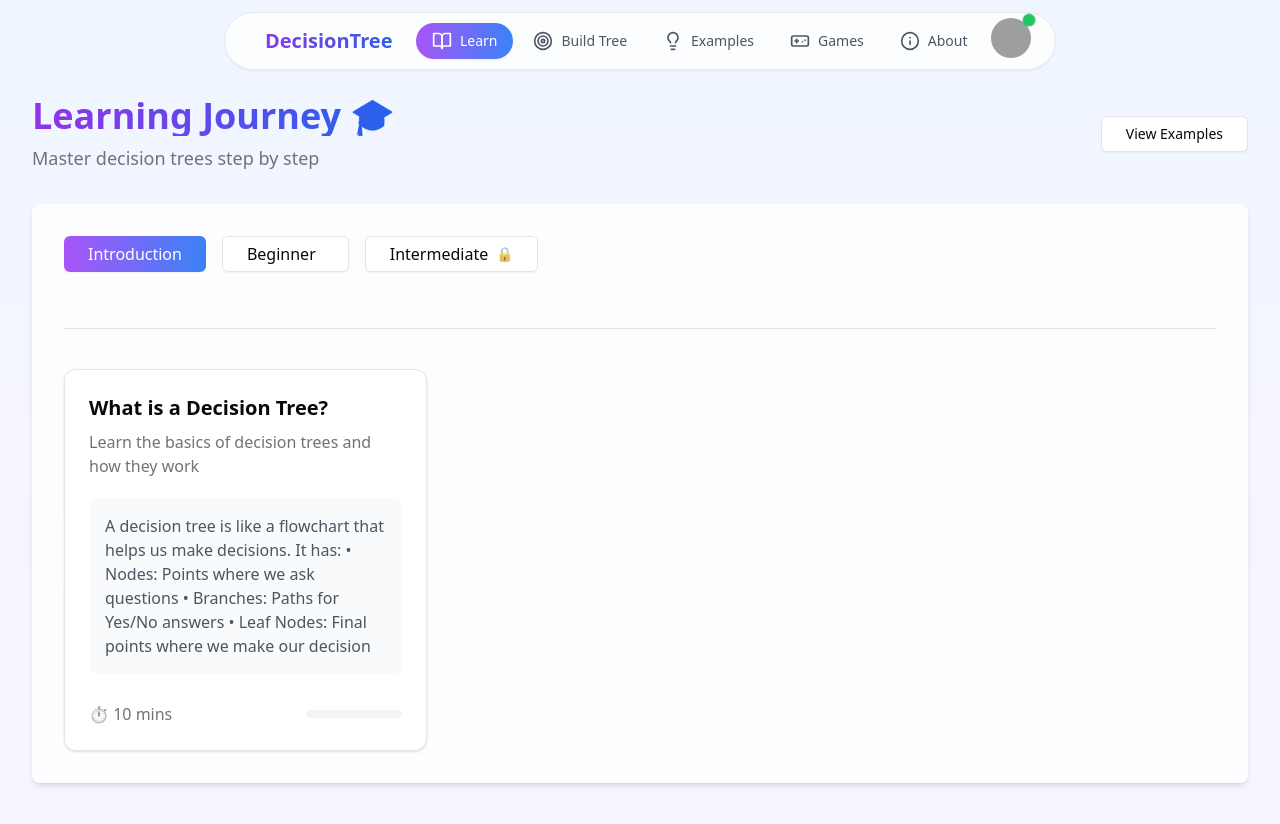
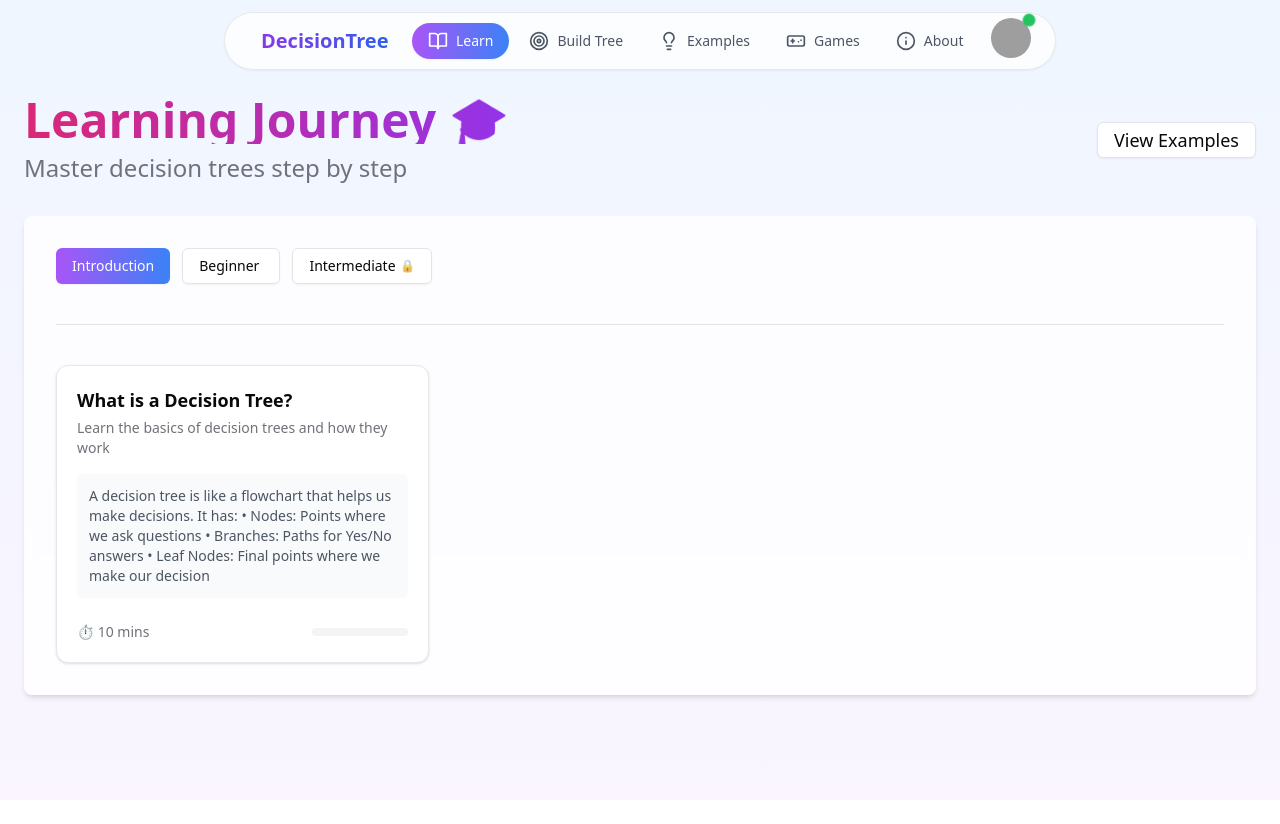
Before and after one commit to mohitkr04/decisiontree-app, a React (Vite) app: page /learn in a window 1280 px wide. Shown: the top 824 px of the page. After the commit the page ends 800 px from the top, so only its background shows below. Built offline with nearby package versions, Linux system fonts and the light colour scheme; grey boxes are pictures that could not be loaded.

Commit message:
device-compartability commit

```diff
--- a/src/components/layout/AppBar.tsx
+++ b/src/components/layout/AppBar.tsx
@@ -1,4 +1,4 @@
-import { motion } from 'framer-motion';
+import { motion, AnimatePresence } from 'framer-motion';
 import { useNavigate, useLocation } from 'react-router-dom';
 import { cn } from '@/lib/utils';
 import { Button } from '../ui/button';
@@ -31,21 +31,22 @@ export default function AppBar() {
     <motion.header
       initial={{ y: -100 }}
       animate={{ y: 0 }}
-      className="fixed w-full top-0 z-50 px-4 py-3"
+      className="fixed w-full top-0 z-50 px-2 sm:px-4 py-2 sm:py-3"
     >
       <div className="container mx-auto max-w-4xl">
         <motion.div
           className="bg-white/80 backdrop-blur-sm rounded-full border shadow-sm"
         >
-          <div className="flex items-center justify-between h-14 px-6">
-            {/* Logo */}
+          {/* Main Navigation Bar */}
+          <div className="flex items-center justify-between h-12 sm:h-14 px-4 sm:px-6">
+            {/* Logo - Responsive size */}
             <motion.div
-              className="flex items-center gap-4"
+              className="flex items-center"
               whileHover={{ scale: 1.02 }}
             >
               <Button
                 variant="ghost"
-                className="font-bold text-xl bg-gradient-to-r from-purple-600 to-blue-600 bg-clip-text text-transparent"
+                className="font-bold text-lg sm:text-xl bg-gradient-to-r from-purple-600 to-blue-600 bg-clip-text text-transparent px-2 sm:px-3"
                 onClick={() => navigate('/')}
               >
                 DecisionTree
@@ -60,7 +61,7 @@ export default function AppBar() {
                   whileHover={{ scale: 1.05 }}
                   whileTap={{ scale: 0.95 }}
                   className={cn(
-                    "px-4 py-2 rounded-full text-sm font-medium transition-colors flex items-center gap-2",
+                    "px-3 sm:px-4 py-1.5 sm:py-2 rounded-full text-sm font-medium transition-colors flex items-center gap-2",
                     location.pathname === item.path
                       ? "bg-gradient-to-r from-purple-500 to-blue-500 text-white shadow-sm"
                       : "text-gray-600 hover:text-gray-900 hover:bg-gray-100"
@@ -68,14 +69,15 @@ export default function AppBar() {
                   onClick={() => navigate(item.path)}
                 >
                   {item.icon}
-                  {item.label}
+                  <span className="hidden sm:inline">{item.label}</span>
                 </motion.button>
               ))}
             </nav>
 
+            {/* Right Section */}
             <div className="flex items-center gap-2">
-              {/* User Navigation */}
-              <div className="hidden md:block">
+              {/* User Navigation - Hidden on smallest screens */}
+              <div className="hidden sm:block">
                 <UserNav />
               </div>
 
@@ -85,18 +87,21 @@ export default function AppBar() {
                 className="md:hidden p-2 rounded-full hover:bg-gray-100"
                 onClick={() => setIsMenuOpen(!isMenuOpen)}
               >
-                {isMenuOpen ? <X className="w-6 h-6" /> : <Menu className="w-6 h-6" />}
+                {isMenuOpen ? <X className="w-5 h-5" /> : <Menu className="w-5 h-5" />}
               </motion.button>
             </div>
           </div>
 
-          {/* Mobile Navigation */}
+          {/* Mobile Navigation Menu */}
+          <AnimatePresence>
+            {isMenuOpen && (
               <motion.div
-            initial={false}
-            animate={{ height: isMenuOpen ? 'auto' : 0 }}
-            className="md:hidden overflow-hidden px-4 pb-4"
+                initial={{ opacity: 0, height: 0 }}
+                animate={{ opacity: 1, height: 'auto' }}
+                exit={{ opacity: 0, height: 0 }}
+                className="md:hidden overflow-hidden px-3 pb-3"
               >
-            <div className="space-y-1">
+                <div className="space-y-1 pt-2">
                   {menuItems.map((item) => (
                     <motion.button
                       key={item.path}
@@ -116,11 +121,14 @@ export default function AppBar() {
                       {item.label}
                     </motion.button>
                   ))}
-              <div className="pt-2 pb-1">
+                  {/* Mobile User Nav */}
+                  <div className="sm:hidden pt-2">
                     <UserNav isMobile />
                   </div>
                 </div>
               </motion.div>
+            )}
+          </AnimatePresence>
         </motion.div>
       </div>
     </motion.header>
--- a/src/pages/Learn.tsx
+++ b/src/pages/Learn.tsx
@@ -120,38 +120,41 @@ export default function Learn() {
     <div className="min-h-screen bg-gradient-to-b from-blue-50 to-purple-50">
       <AppBar />
 
-      <div className="container mx-auto px-6 sm:px-8 pt-24 pb-16">
+      <div className="container mx-auto px-4 sm:px-6 pt-20 sm:pt-24 pb-12">
         <motion.div
           initial={{ opacity: 0, y: 20 }}
           animate={{ opacity: 1, y: 0 }}
-          className="space-y-8"
+          className="space-y-6 sm:space-y-8"
         >
-          <div className="flex justify-between items-center mb-8">
+          {/* Header Section - Updated text sizes */}
+          <div className="flex flex-col sm:flex-row justify-between items-start sm:items-center gap-4">
             <div>
-              <h1 className="text-3xl sm:text-4xl font-bold bg-clip-text text-transparent bg-gradient-to-r from-purple-600 to-blue-600">
+              <h1 className="text-3xl sm:text-4xl lg:text-5xl font-bold bg-clip-text text-transparent bg-gradient-to-r from-pink-600 to-purple-600">
                 Learning Journey 🎓
               </h1>
-              <p className="text-muted-foreground mt-2 text-lg">Master decision trees step by step</p>
+              <p className="text-lg sm:text-xl lg:text-2xl text-muted-foreground mt-2 font-medium">
+                Master decision trees step by step
+              </p>
             </div>
             <Button
               variant="outline"
               onClick={() => navigate('/examples')}
-              className="hover:bg-purple-100 px-6 py-2"
+              className="w-full sm:w-auto hover:bg-purple-100 text-base sm:text-lg"
             >
               View Examples
             </Button>
           </div>
 
-          <div className="bg-white/80 backdrop-blur-sm rounded-lg p-8 shadow-md">
-            <div className="flex flex-col gap-6">
+          <div className="bg-white/80 backdrop-blur-sm rounded-lg p-4 sm:p-6 lg:p-8 shadow-md">
+            <div className="flex flex-col gap-4 sm:gap-6">
               {/* Level Selection Buttons */}
-              <div className="flex gap-4 mb-4">
+              <div className="flex flex-wrap gap-2 sm:gap-3">
                 {learningLevels.map((level) => (
                   <Button
                     key={level.id}
                     variant={activeLevel === level.level ? "default" : "outline"}
                     onClick={() => setActiveLevel(level.level)}
-                    className={`py-2.5 px-6 text-base font-medium transition-all ${
+                    className={`py-1.5 sm:py-2 text-xs sm:text-sm font-medium transition-all ${
                       activeLevel === level.level
                         ? 'bg-gradient-to-r from-purple-500 to-blue-500 text-white shadow-sm'
                         : 'hover:bg-purple-50'
@@ -159,7 +162,7 @@ export default function Learn() {
                   >
                     {level.level}
                     {level.level !== "Introduction" && (
-                      <span className="ml-2 text-sm opacity-70">
+                      <span className="ml-1 text-xs opacity-70">
                         {level.level === "Intermediate" ? "🔒" : ""}
                       </span>
                     )}
@@ -167,25 +170,35 @@ export default function Learn() {
                 ))}
               </div>
 
-              <Separator className="my-4" />
+              <Separator className="my-2 sm:my-4" />
 
               {/* Content Section */}
-              <div className="grid gap-6 md:gap-8 md:grid-cols-2 lg:grid-cols-3">
+              <div className="grid gap-4 sm:gap-6 grid-cols-1 sm:grid-cols-2 lg:grid-cols-3">
                 {learningLevels
                   .find(level => level.level === activeLevel)
                   ?.sections.map((section) => (
-                    <Card key={section.id} className="overflow-hidden bg-white hover:shadow-lg transition-shadow">
-                      <div className="p-6 space-y-5">
+                    <Card
+                      key={section.id}
+                      className="overflow-hidden bg-white hover:shadow-md transition-shadow"
+                    >
+                      <div className="p-4 sm:p-5 space-y-3 sm:space-y-4">
                         {/* Section Header */}
                         <div>
-                          <h3 className="text-xl font-semibold">{section.title}</h3>
-                          <p className="text-base text-muted-foreground mt-2">{section.description}</p>
+                          <h3 className="text-base sm:text-lg font-semibold">
+                            {section.title}
+                          </h3>
+                          <p className="text-sm text-muted-foreground mt-1">
+                            {section.description}
+                          </p>
                         </div>
 
                         {/* Content Preview */}
-                        <div className="space-y-4">
+                        <div className="space-y-3">
                           {section.content.map((item, index) => (
-                            <div key={index} className="rounded-lg overflow-hidden">
+                            <div
+                              key={index}
+                              className="rounded-md overflow-hidden"
+                            >
                               {item.type === "video" ? (
                                 <div className="aspect-video w-full">
                                   <iframe
@@ -195,7 +208,7 @@ export default function Learn() {
                                   />
                                 </div>
                               ) : (
-                                <div className="text-base text-gray-600 bg-gray-50 p-4 rounded-lg">
+                                <div className="text-sm text-gray-600 bg-gray-50 p-3 rounded">
                                   {item.content}
                                 </div>
                               )}
@@ -204,11 +217,11 @@ export default function Learn() {
                         </div>
 
                         {/* Footer */}
-                        <div className="flex items-center justify-between text-base pt-2">
+                        <div className="flex items-center justify-between text-xs sm:text-sm pt-2">
                           <span className="text-muted-foreground">
                             ⏱️ {section.duration}
                           </span>
-                          <Progress value={section.progress} className="w-24" />
+                          <Progress value={section.progress} className="w-16 sm:w-24" />
                         </div>
                       </div>
                     </Card>
```
Lines whose indentation alone changed are shown as unchanged.
